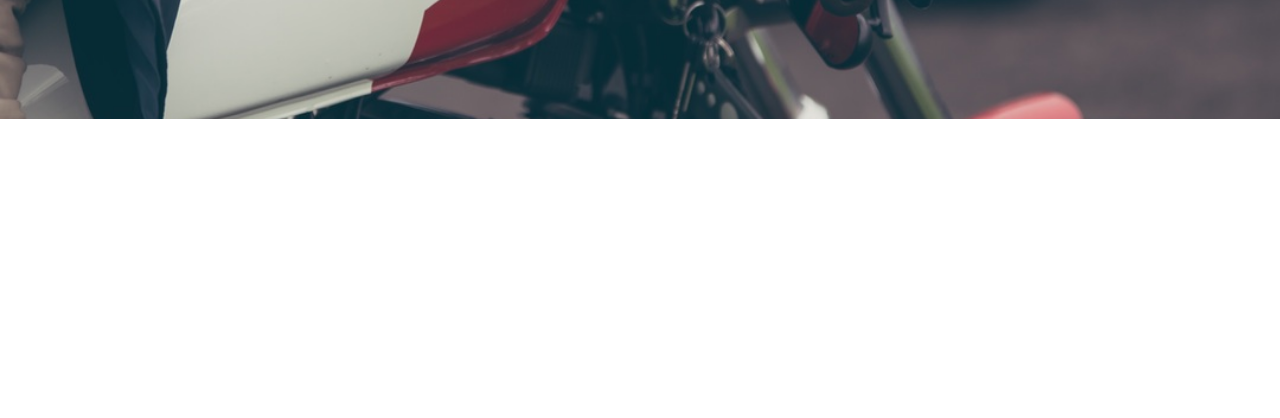
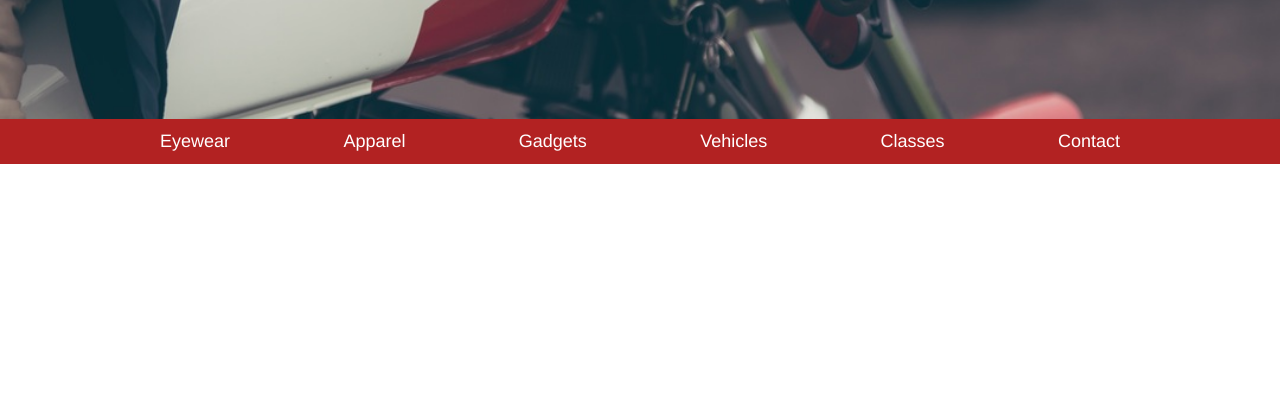
Before and after one commit to MFullerdg/secretagentsupply, a plain HTML site: page index.html in a window 1280 px wide. Shown: the part 382-800 px from the top of the page. Drawn offline with Linux system fonts and the light colour scheme.

Commit message:
add nav bar

```diff
--- a/index.html
+++ b/index.html
@@ -6,13 +6,14 @@
   <title>Secret Agent Supply Inc.</title>
 </head>
 <body>
+            <!--Header-->
   <header>
     <div class="container">
-
       <img src="./resources/images/logo.png">
       <span>SECRET AGENT SUPPLY INC.</span>
     </div>
   </header>
+            <!--Main/Top Section-->
     <div class="main">
       <div class="container">
         <div class="new">
@@ -21,8 +22,16 @@
         </div>
       </div>
     </div>
-
-
+            <!--Navbar-->
+ <nav>
+   <ul class="container">
+     <li>Eyewear</li>
+     <li>Apparel</li>
+     <li>Gadgets</li>
+     <li>Vehicles</li>
+     <li>Classes</li>
+     <li>Contact</li>
+   </ul>
 
 
 
--- a/resources/css/style.css
+++ b/resources/css/style.css
@@ -48,3 +48,12 @@ h3 {
   font-size: 1rem;
   font-weight: bold;
 }
+
+nav {
+  background: firebrick;
+  padding: .75rem 0;
+}
+
+nav ul {
+  justify-content: space-between;
+}
```
